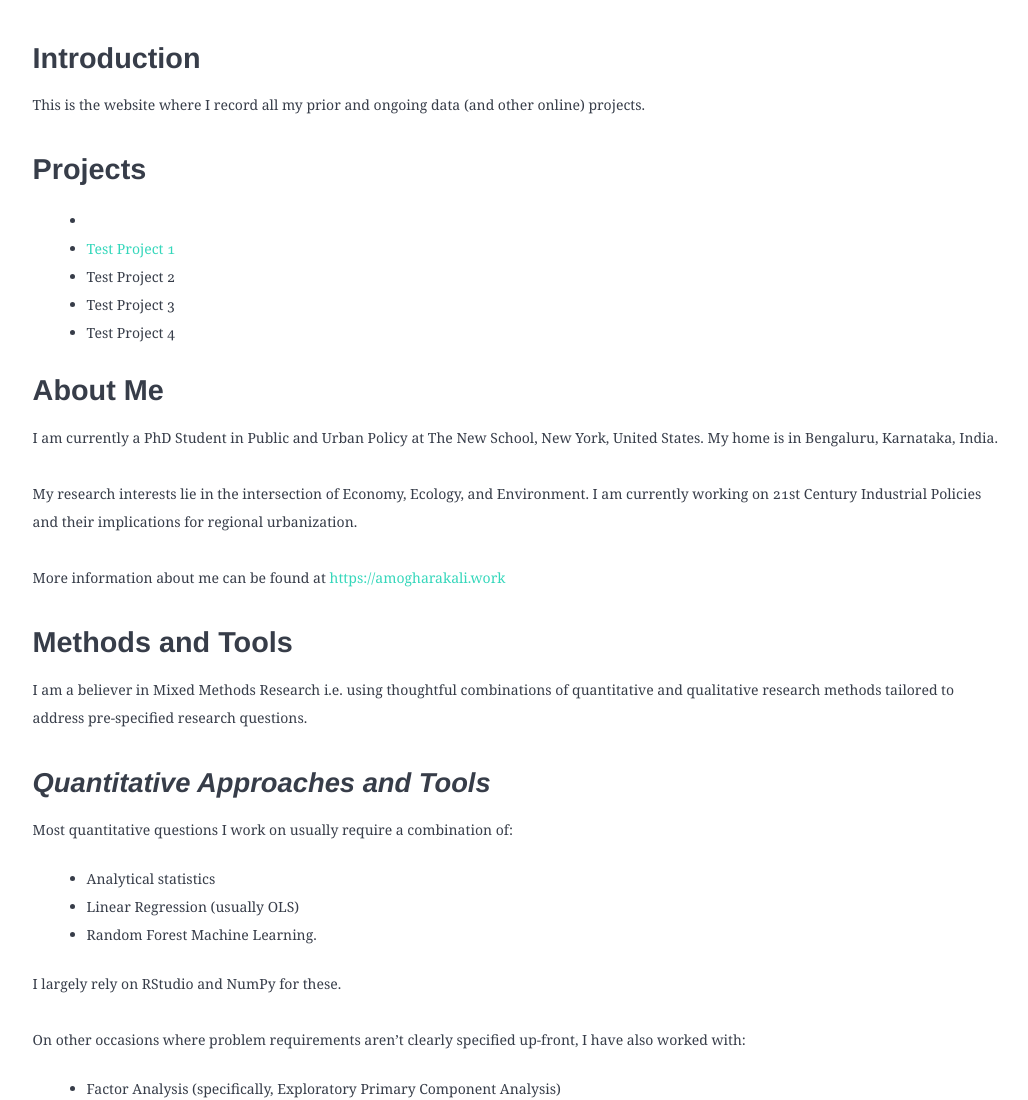
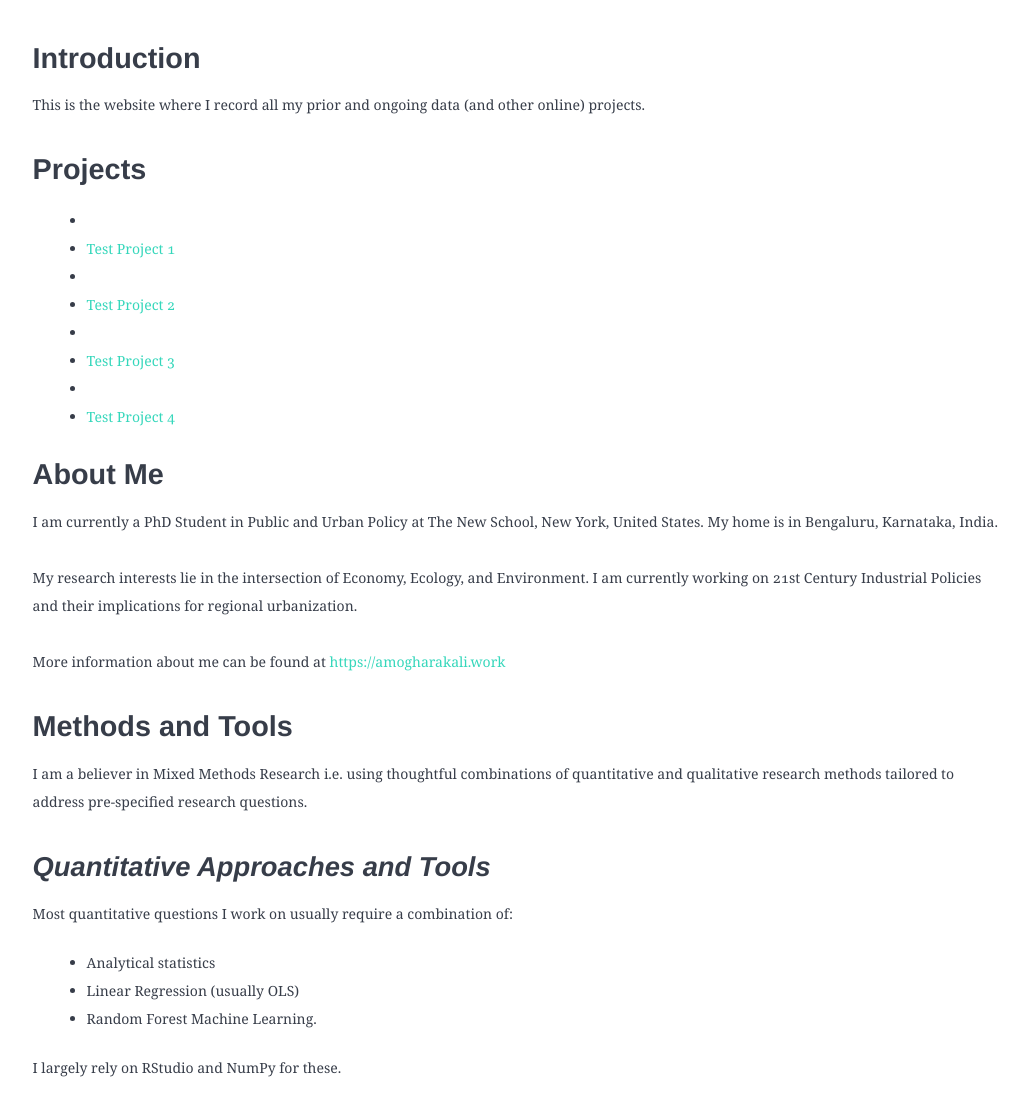
Before and after one commit to aarakali/aarakali.github.io, a plain HTML site: page index.html in a window 1280 px wide. Shown: the top 1100 px of the page, without its empty margins (121-1149 px from the left). Drawn offline with nearby package versions, Linux system fonts and the light colour scheme.

Commit message:
Update index.html

```diff
--- a/index.html
+++ b/index.html
@@ -4,9 +4,9 @@
 <h1 class="code-line" data-line-start="4" data-line-end="5"><a id="Projects_0"></a>Projects</h1>
 <ul>
   <li><li class="has-line-data" data-line-start="17" data-line-end="18"><a href="Test Project 1.html">Test Project 1</a></li>
-  <li class="has-line-data" data-line-start="17" data-line-end="18">Test Project 2</li>
-  <li class="has-line-data" data-line-start="17" data-line-end="18">Test Project 3</li>
-  <li class="has-line-data" data-line-start="17" data-line-end="18">Test Project 4</li>
+  <li><li class="has-line-data" data-line-start="17" data-line-end="18"><a href="Test Project 2.html">Test Project 2</a></li>
+  <li><li class="has-line-data" data-line-start="17" data-line-end="18"><a href="Test Project 3.html">Test Project 3</a></li>
+  <li><li class="has-line-data" data-line-start="17" data-line-end="18"><a href="Test Project 4.html">Test Project 4</a></li>
 </ul>
 <h1 class="code-line" data-line-start="4" data-line-end="5"><a id="About_Me_4"></a>About Me</h1>
 <p class="has-line-data" data-line-start="5" data-line-end="6">I am currently a PhD Student in Public and Urban Policy at The New School, New York, United States. My home is in Bengaluru, Karnataka, India.</p>
```
